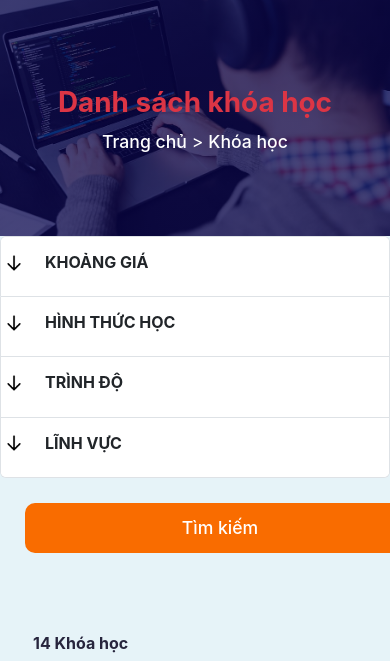
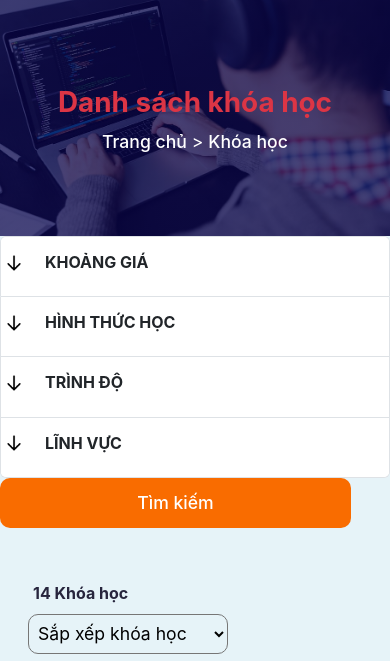
Before and after one commit to Snofangst/internwebsite, a plain HTML site: page index.html in a window 390 px wide. Shown: the part 114-775 px from the top of the page. Drawn offline with nearby package versions, Linux system fonts and the light colour scheme.

Commit message:
Update index.css

```diff
--- a/style/index.css
+++ b/style/index.css
@@ -480,8 +480,8 @@ html,body{
         font-size: 15px;
     }
     .button {
-        width: 100%;
-        margin: 20px;
+        width: 90%;
+        margin: auto;
     }
 }
 @media (max-width: 420px) {
@@ -490,8 +490,8 @@ html,body{
         width: 100%
     }
 	.button {
-        width: 100%;
-        margin: 25px;
+        width: 90%;
+        margin: auto;
     }
 }
 @import url('https://fonts.googleapis.com/css2?family=Inter&display=swap');
```
